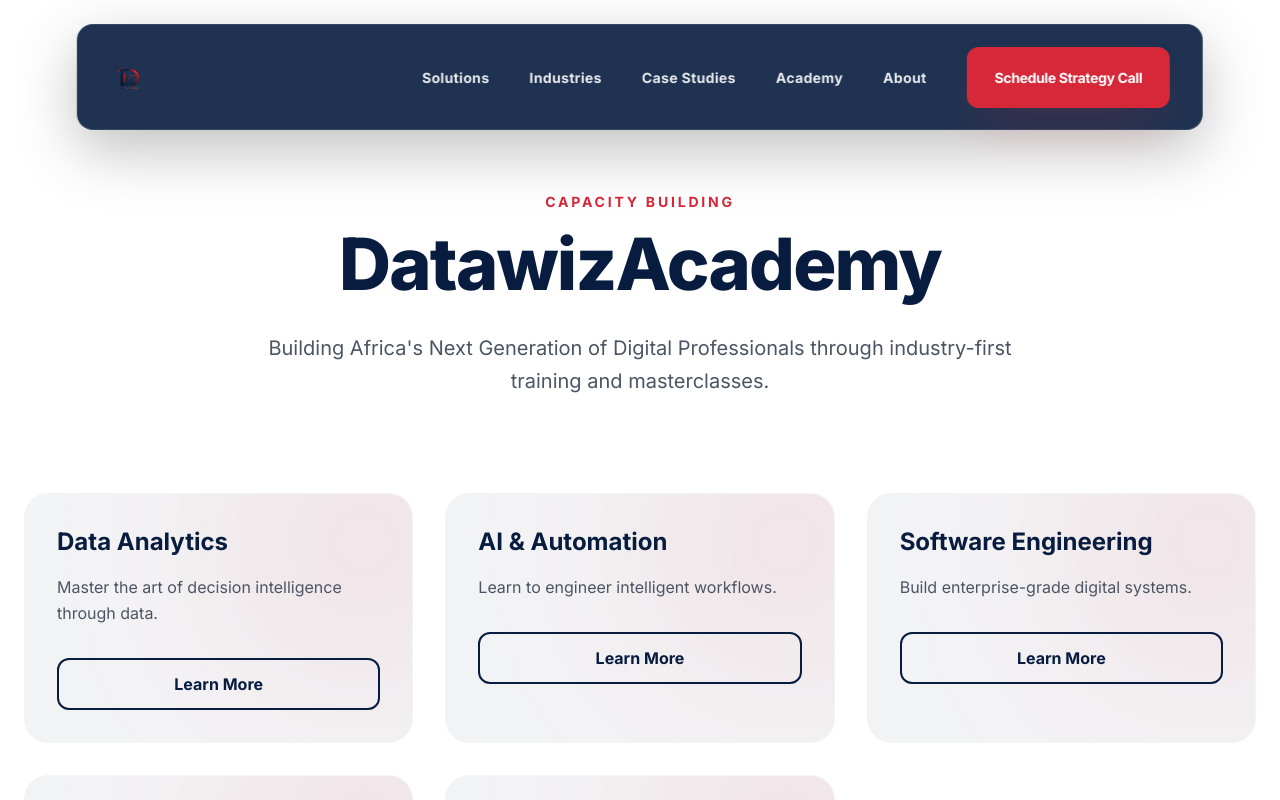
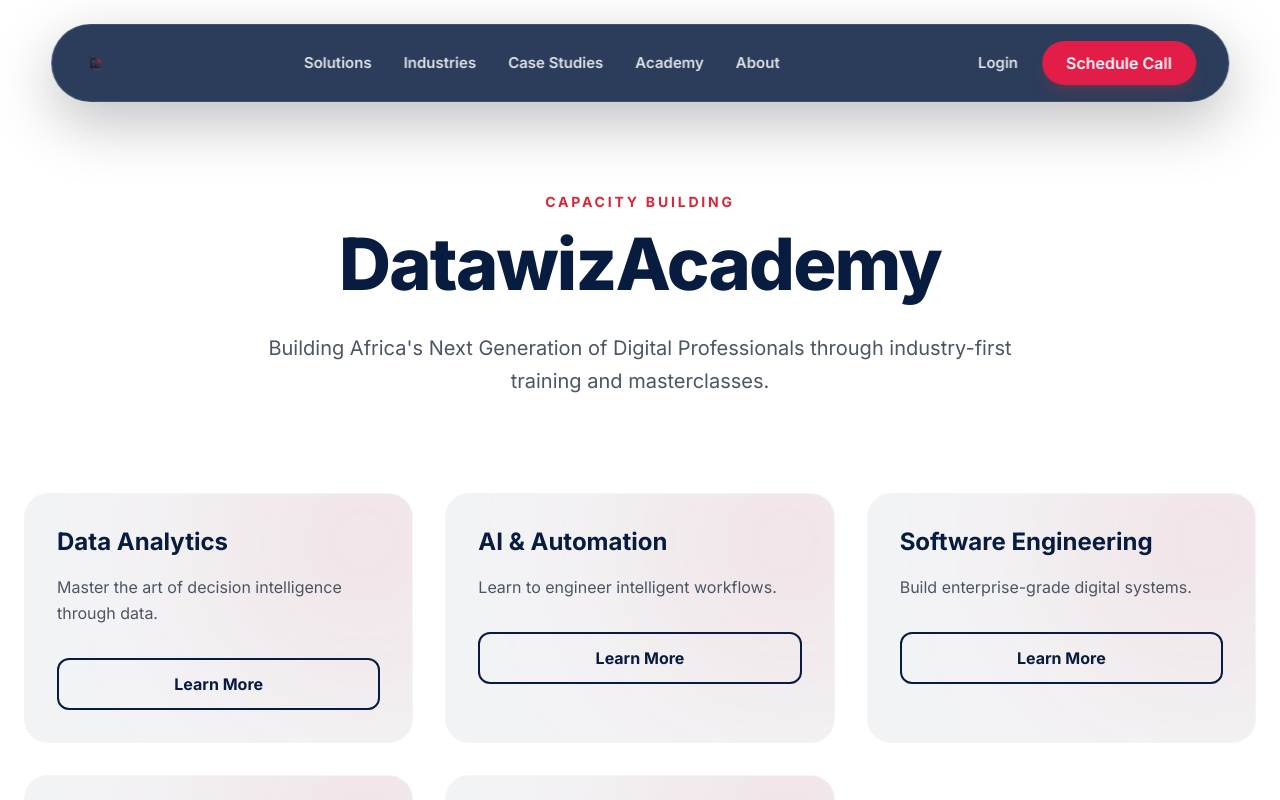
Before and after one commit to Official-Able/datawiz, a Next.js app in the folder frontend/: page /academy in a window 1280 px wide. Shown: the top 800 px of the page. Built offline with nearby package versions, Linux system fonts and the light colour scheme.

Commit message:
\Design: Standardize Navbar to World-Class Enterprise specifications"

```diff
--- a/frontend/src/components/layout/Navbar.tsx
+++ b/frontend/src/components/layout/Navbar.tsx
@@ -31,58 +31,61 @@
   return (
     <nav
       className={cn(
-        "fixed left-1/2 top-6 z-50 -translate-x-1/2 transition-all duration-500 ease-in-out",
-        "w-[88%] max-w-6xl rounded-2xl border border-white/10 px-8 py-3",
-        "bg-[#071C3F]/90 backdrop-blur-2xl shadow-[0_20px_60px_rgba(0,0,0,0.25)]",
-        isScrolled && "top-4 py-2 w-[85%] border-white/20 bg-[#071C3F]/95 shadow-[0_30px_80px_rgba(0,0,0,0.4)]"
+        "fixed top-6 left-1/2 z-50 -translate-x-1/2",
+        "w-[92%] max-w-7xl",
+        "h-[78px]",
+        "rounded-full",
+        "bg-[#071C3F]/85",
+        "backdrop-blur-xl",
+        "border border-white/10",
+        "shadow-[0_20px_60px_rgba(0,0,0,0.25)]",
+        "transition-all duration-300",
+        isScrolled && "top-4 bg-[#071C3F]/95"
       )}
     >
-      <div className="flex items-center justify-between">
-        <Link href="/" className="flex shrink-0 items-center">
+      <div className="flex h-full items-center justify-between px-8">
+        <Link href="/" className="flex items-center">
           <img
             src="/logo.png"
-            alt="Datawizable Logo"
-            className={cn(
-              "block w-auto transition-all duration-500",
-              isScrolled ? "h-16" : "h-20"
-            )}
-            style={{ minHeight: isScrolled ? '64px' : '80px' }}
+            alt="Datawizable"
+            className="h-12 w-auto"
           />
         </Link>
 
-        {/* Desktop Navigation */}
-        <div className="hidden items-center gap-10 lg:flex">
+        {/* Desktop Navigation - Centered */}
+        <div className="hidden flex-1 justify-center lg:flex items-center gap-8">
           {navItems.map((item) => (
             <Link
               key={item.name}
               href={item.href}
-              className="group relative text-[14px] font-bold tracking-wide text-white/90 transition-all duration-300 hover:text-white"
+              className="relative text-[15px] font-semibold text-white/85 hover:text-white transition-all duration-300 group"
             >
               {item.name}
               <span className="absolute -bottom-1 left-0 h-[2px] w-0 bg-accent transition-all duration-300 group-hover:w-full" />
             </Link>
           ))}
+        </div>
 
+        {/* Right Section - Login + CTA */}
+        <div className="hidden lg:flex items-center gap-6">
+          <Link href="/login" className="text-[15px] font-semibold text-white/85 hover:text-white transition-all">
+            Login
+          </Link>
           <Link href="/contact">
             <Button
-              variant="secondary"
-              size="md"
-              className={cn(
-                "rounded-xl px-7 py-5 text-[14px] font-bold tracking-tight shadow-2xl transition-all duration-300",
-                "bg-accent hover:bg-accent/90 hover:-translate-y-0.5 active:scale-95 shadow-accent/20"
-              )}
+              className="h-11 px-6 rounded-full bg-[#E11D48] hover:bg-[#BE123C] text-white font-semibold transition-all shadow-lg shadow-accent/20 border-none"
             >
-              Schedule Strategy Call
+              Schedule Call
             </Button>
           </Link>
         </div>
 
         {/* Mobile Toggle */}
         <button
-          className="rounded-xl bg-white/10 p-2.5 text-white transition-colors hover:bg-white/20 lg:hidden"
+          className="rounded-full bg-white/5 p-2 text-white transition-colors hover:bg-white/10 lg:hidden"
           onClick={() => setIsMobileMenuOpen(!isMobileMenuOpen)}
         >
-          {isMobileMenuOpen ? <X size={24} /> : <Menu size={24} />}
+          {isMobileMenuOpen ? <X size={20} /> : <Menu size={20} />}
         </button>
       </div>
 
@@ -93,33 +96,26 @@
             initial={{ opacity: 0, scale: 0.98, y: -10 }}
             animate={{ opacity: 1, scale: 1, y: 0 }}
             exit={{ opacity: 0, scale: 0.98, y: -10 }}
-            transition={{ duration: 0.3, ease: "easeOut" }}
-            className="absolute left-0 right-0 top-[calc(100%+16px)] overflow-hidden rounded-2xl border border-white/10 bg-[#071C3F] p-8 shadow-[0_40px_100px_rgba(0,0,0,0.5)] backdrop-blur-3xl lg:hidden"
+            className="absolute left-0 right-0 top-[calc(100%+12px)] overflow-hidden rounded-[2rem] border border-white/10 bg-[#071C3F] p-8 shadow-2xl backdrop-blur-3xl lg:hidden"
           >
-            <div className="flex flex-col gap-6">
-              {navItems.map((item, idx) => (
-                <motion.div
+            <div className="flex flex-col gap-6 text-center">
+              {navItems.map((item) => (
+                <Link
                   key={item.name}
-                  initial={{ opacity: 0, x: -10 }}
-                  animate={{ opacity: 1, x: 0 }}
-                  transition={{ delay: idx * 0.05 }}
-                >
-                  <Link
-                    href={item.href}
-                    className="text-2xl font-bold tracking-tight text-white/90 hover:text-white"
-                    onClick={() => setIsMobileMenuOpen(false)}
-                  >
-                    {item.name}
-                  </Link>
-                </motion.div>
-              ))}
-              <div className="mt-4 pt-6 border-t border-white/10">
-                <Button
-                  className="w-full py-7 text-lg font-bold rounded-xl bg-accent"
+                  href={item.href}
+                  className="text-2xl font-bold text-white/90"
                   onClick={() => setIsMobileMenuOpen(false)}
                 >
-                  Schedule Strategy Call
-                </Button>
+                  {item.name}
+                </Link>
+              ))}
+              <div className="mt-4 flex flex-col gap-4 border-t border-white/10 pt-6">
+                 <Link href="/login" className="text-lg font-semibold text-white/70" onClick={() => setIsMobileMenuOpen(false)}>Login</Link>
+                 <Link href="/contact" onClick={() => setIsMobileMenuOpen(false)}>
+                    <Button className="w-full h-14 text-lg font-bold rounded-2xl bg-[#E11D48] border-none">
+                      Schedule Call
+                    </Button>
+                 </Link>
               </div>
             </div>
           </motion.div>
```
